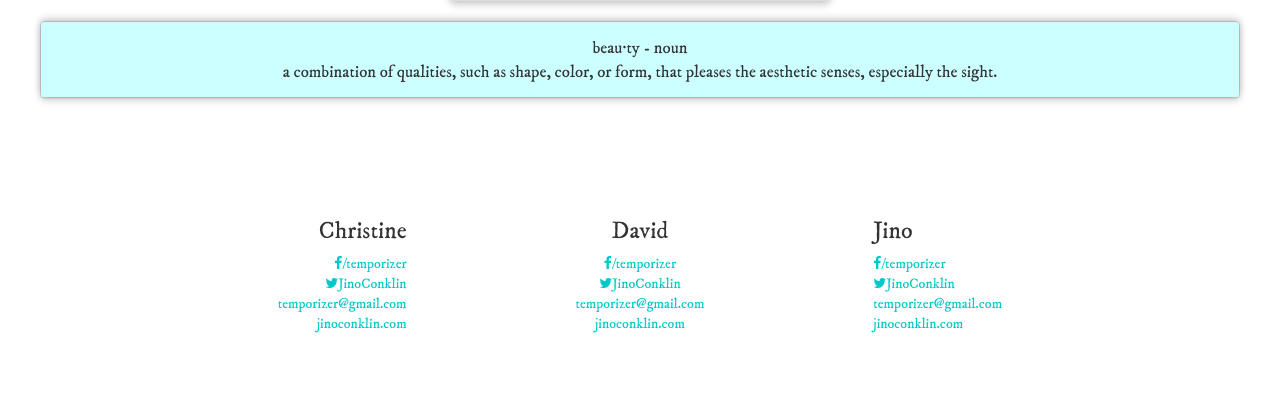
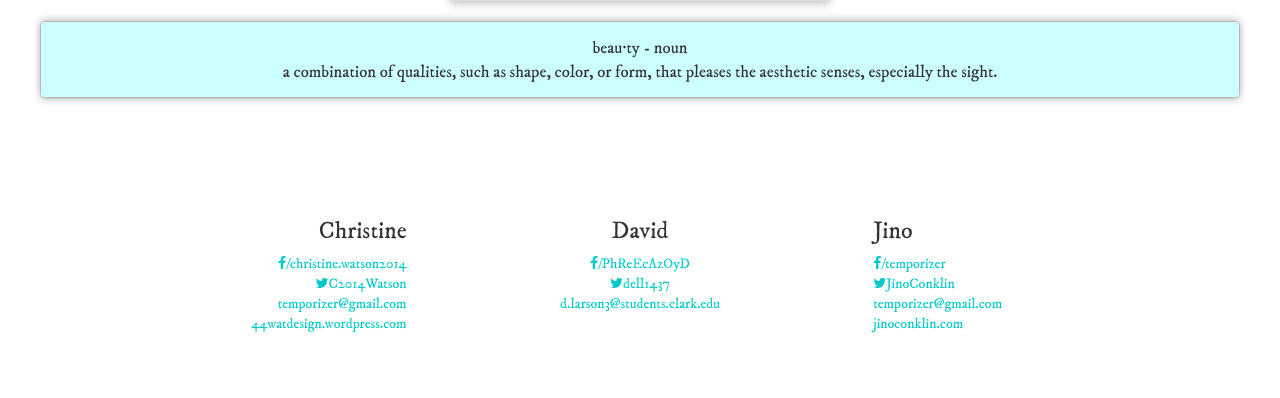
Before and after one commit to temporizer/cgt206-sb2, a PHP site: page / in a window 1280 px wide. Shown: the part 1689-2087 px from the top of the page. Run offline with PHP 8.4, Linux system fonts and the light colour scheme; some libraries are stand-ins or nearby versions.

Commit message:
updated footer

```diff
--- a/includes/footer.inc.php
+++ b/includes/footer.inc.php
@@ -7,19 +7,18 @@
 				<div class="col-md-4 text-right">
 					<h3>Christine</h3>
 					<ul>
-						<li><a href="http://www.facebook.com/temporizer"><i class="fa fa-facebook"></i>/temporizer</a></li>
-						<li><a href="http://www.twitter.com/jinoconklin"><i class="fa fa-twitter"></i>JinoConklin</a></li>
+						<li><a href="http://www.facebook.com/christine.watson2014"><i class="fa fa-facebook"></i>/christine.watson2014</a></li>
+						<li><a href="http://www.twitter.com/C2014Watson"><i class="fa fa-twitter"></i>C2014Watson</a></li>
 						<li><a href="mailto:temporizer@gmail.com">temporizer@gmail.com</a></li>
-						<li><a href="http://www.jinoconklin.com">jinoconklin.com</a></li>
+						<li><a href="http://44watdesign.wordpress.com">44watdesign.wordpress.com</a></li>
 					</ul>
 				</div>
 				<div class="col-md-4 text-center">
 					<h3>David</h3>
 					<ul>
-						<li><a href="http://www.facebook.com/temporizer"><i class="fa fa-facebook"></i>/temporizer</a></li>
-						<li><a href="http://www.twitter.com/jinoconklin"><i class="fa fa-twitter"></i>JinoConklin</a></li>
-						<li><a href="mailto:temporizer@gmail.com">temporizer@gmail.com</a></li>
-						<li><a href="http://www.jinoconklin.com">jinoconklin.com</a></li>
+						<li><a href="https://www.facebook.com/PhReEcAzOyD"><i class="fa fa-facebook"></i>/PhReEcAzOyD</a></li>
+						<li><a href="http://www.twitter.com/dell1437"><i class="fa fa-twitter"></i>dell1437</a></li>
+						<li><a href="mailto:d.larson3@students.clark.edu">d.larson3@students.clark.edu</a></li>
 					</ul>
 				</div>
 				<div class="col-md-4 text-left">
```
